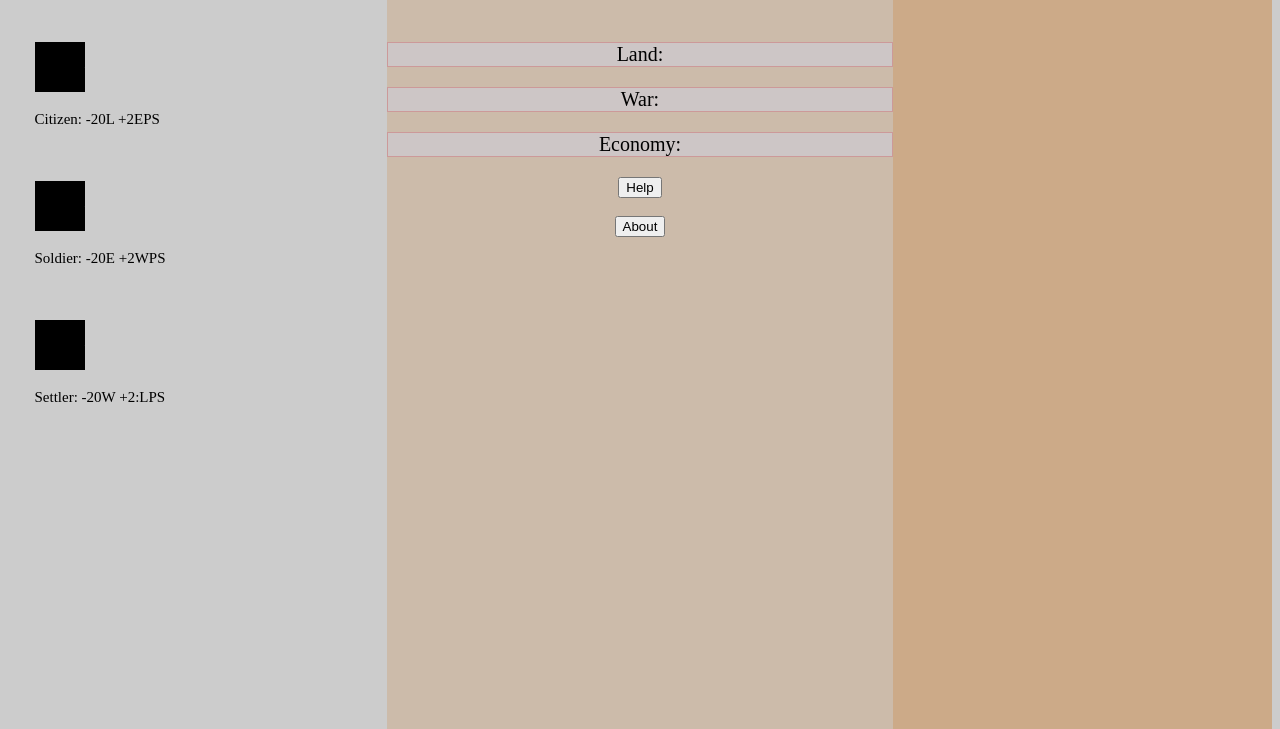
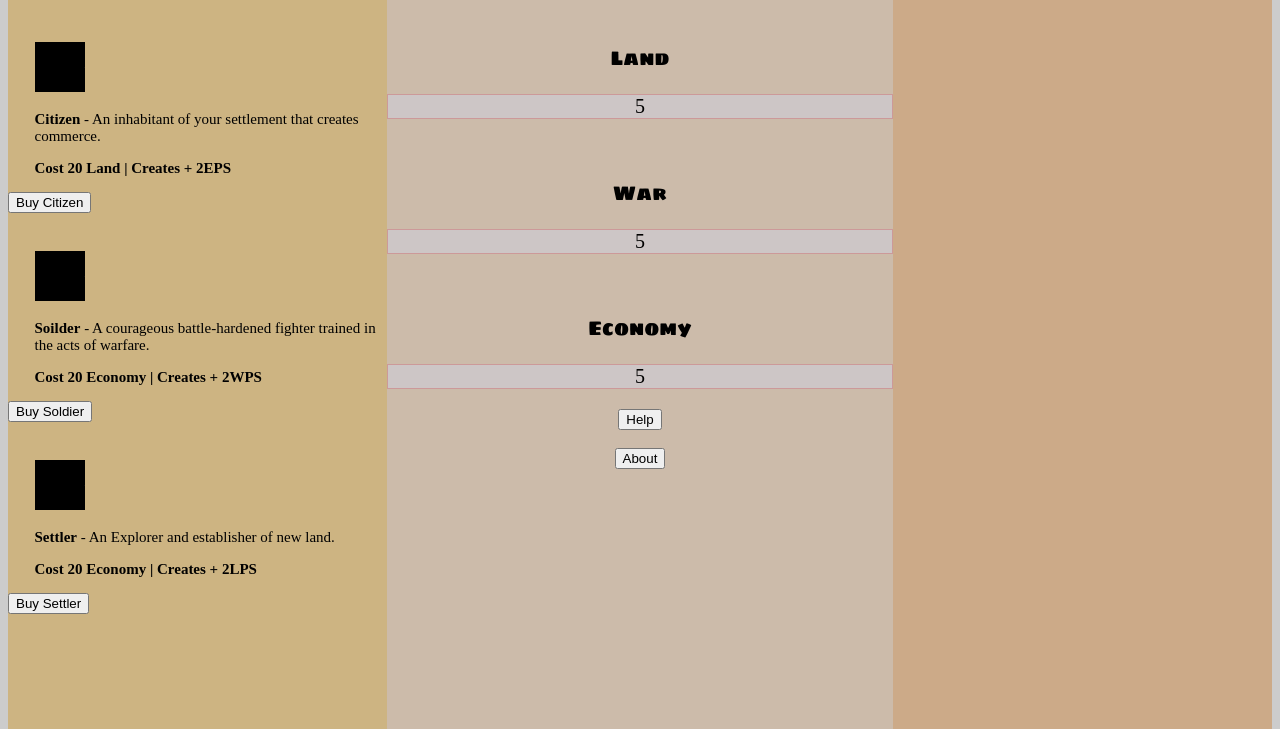
Before and after one commit to Traberjkt/Conquest, a plain HTML site: page Conquest.html in a window 1280 px wide. Shown: the part 79-808 px from the top of the page. Drawn offline with Linux system fonts and the light colour scheme.

Commit message:
Added .JS | Added Founder Tools | Added Fonts

```diff
--- a/Conquest.html
+++ b/Conquest.html
@@ -3,40 +3,56 @@
 <head>
 <title id="PageTitle">Conquest</title>
 <link rel="stylesheet" type="text/css" href="Conquest_style.css">
+<script type="text/javascript" src="gamescript.js"></script>
 
 <!--pi.png = PlaceHolder Icon -->
 
 <div class="container">
+
+
 	<div class="FounderTools">
-		<h1 id="FoundingToolsTitle"> Founding Tools</h1>
+		<h1 id="FoundingToolsTitle"> Founder Tools</h1>
 		<img class="Purchaseicon" id="Citizen" src="pi.png">
-		<p class="ItemCaption" id="CitizenCost">Citizen: -20L +2EPS</p>
+		<p id="FounderToolTip"> <b>Citizen</b> - An inhabitant of your settlement that creates commerce.</p>
+		<p class="ItemCaption" id="CitizenCost"> <b> Cost 20 Land | Creates + 2EPS</b> </p>
+		<button id="PurchaseFounderTool" onClick="buycitizen();">Buy Citizen</button>
+		<br>
 		<img class="Purchaseicon" id="Soilder" src="pi.png">
-		<p class="ItemCaption" id="SoldierCost">Soldier: -20E +2WPS</p>
+		<p id="FounderToolTip"> <b>Soilder</b> - A courageous battle-hardened fighter trained in the acts of warfare. </p>
+		<p class="ItemCaption" id="SoldierCost"> <b> Cost 20 Economy | Creates + 2WPS</b> </p>
+		<button id="PurchaseFounderTool" onClick="buysoldier();">Buy Soldier</button>
+		<br>
 		<img class="Purchaseicon" id="Settler" src="pi.png">
-		<p class="ItemCaption" id="SettlerCost">Settler: -20W +2:LPS</p>
+		<p id="FounderToolTip"> <b>Settler</b> - An Explorer and establisher of new land.</p>
+		<p class="ItemCaption" id="SettlerCost"> <b> Cost 20 Economy | Creates + 2LPS</b> </p>
+		<button id="PurchaseFounderTool" onClick="buysettler();">Buy Settler</button>
 	</div>
+
+
+
 	<div class="ConquestMain">
 		<h1 id="MainTitle"> Conquest </h1>
 		<br>
-		<p id="TotalLand">Land: </P>
-		<p id="TotalWar">War: </p>
-		<p id="TotalEconomy">Economy: </p>
+		<p id="Resource"> Land </p>
+		<p id="TotalLand">0</p>
+		<br>
+		<p id="Resource"> War</p>
+		<p id="TotalWar">0</p>
+		</br>
+		<p id="Resource"> Economy</p>
+		<p id="TotalEconomy">0</p>
 		<p>
 		<p>
 		<center><button id="Help">Help</button></center>
 		<br>
 		<center><button id="About">About</button></center>
+		<br>
 	</div>
 	<div class="TalentsTraits">
 		<h1 id="TalentTitle">Talents and Traits</h1>
 	</div>
 
-
-
-
-
-
+</div>
 
 
 
--- a/Conquest_style.css
+++ b/Conquest_style.css
@@ -7,6 +7,11 @@
 	src: url("GermaniaOne-Regular.ttf")
 }
 
+@font-face{
+	font-family: "SigmarOne";
+	src: url("SigmarOne.ttf")
+
+}
 /* Font-Families*/
 
 /* Design and Layout CSS*/
@@ -36,7 +41,7 @@ div > div{
 
 .FounderTools{
 	width: 30%;
-	background: #ccc;
+	background: #CDB482;
 
 }
 
@@ -76,9 +81,28 @@ div > div{
     padding-right: 3px;
 }
 
+.PurchaseFounderTool {
+	padding-left: 7%;
+}
+
+#FounderToolTip {
+	font-size: 15px;
+	padding-left: 7%;
+	display: block;
+
+}
+
 /*Founder Tools*/
 
 /*Section Titles*/
+
+#Resource{
+	font-family: SigmarOne;
+	font-size: 20px;
+	text-align: center;
+	vertical-align: center;
+
+}
 
 #FoundingToolsTitle {
 	font-family: GermaniaOne-Regular;
@@ -105,6 +129,7 @@ div > div{
 /*Section Titles*/
 
 /*Resources*/
+
 
 #TotalLand {
 	font-size: 20px;
--- a/Gamescript.js
+++ b/Gamescript.js
@@ -0,0 +1,53 @@
+var land = 0;
+var lps = 1;
+var war = 0;
+var wps = 1;
+var economy = 0;
+var eps = 1;
+
+
+window.setInterval(
+function land_gain(){
+	land = land + lps;
+	document.getElementById("TotalLand").innerHTML = land;
+
+} , 1000);
+
+window.setInterval(
+function war_gain(){
+	war = war + wps;
+	document.getElementById("TotalWar").innerHTML = war;
+
+} , 1000);
+
+window.setInterval(
+function economy_gain(){
+	economy = economy + eps;
+	document.getElementById("TotalEconomy").innerHTML = economy;
+
+} , 1000);
+
+
+function buycitizen(){
+		var citizen_cost = 20;
+		if(land >= citizen_cost){
+			land = land - citizen_cost;
+			eps = eps + 2;
+		}
+}
+
+function buysoldier(){
+		var soldier_cost = 20;
+		if(economy >= soldier_cost){
+			economy = economy - soldier_cost;
+			wps = wps + 2;
+		}
+}
+
+function buysettler(){
+		var settler_cost = 20;
+		if(war >= settler_cost){
+			war = war - settler_cost;
+			lps = lps + 2;
+		}
+}
```
Also changed, not shown: OFL.txt, SigmarOne.ttf (added).
